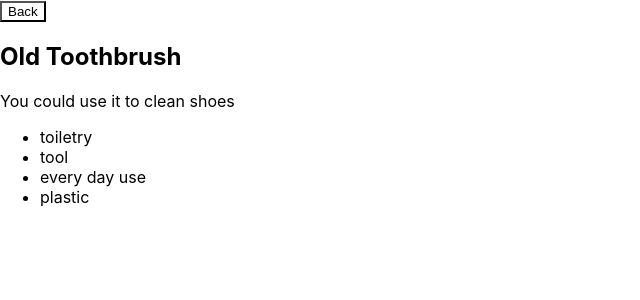
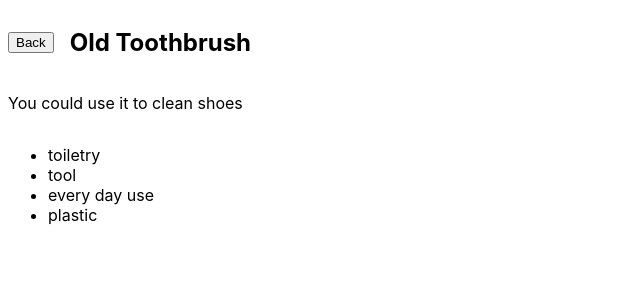
Before and after one commit to phlgr/react-stuff, a React (Vite) app: page /stuff/1 in a window 1280 px wide. Shown: the top 300 px of the page, without its empty margins (0-640 px from the left). Built offline with nearby package versions, Linux system fonts and the light colour scheme.

Commit message:
💄 Style DetailCard

```diff
--- a/src/app/components/DetailCard/DetailCard.tsx
+++ b/src/app/components/DetailCard/DetailCard.tsx
@@ -13,22 +13,35 @@ export default function DetailCard({
   categories,
 }: DetailCardProps): JSX.Element {
   return (
-    <article>
+    <Card>
       <Button>Back</Button>
       <h2>{name}</h2>
-      <p>{description}</p>
-      <ul>
+      <Description>{description}</Description>
+      <Categories>
         {categories.map((category) => (
           <li key={category}>{category}</li>
         ))}
-      </ul>
-    </article>
+      </Categories>
+    </Card>
   );
 }
 
+const Card = styled.article`
+  display: grid;
+  border-radius: 1rem;
+  padding: 0.5rem;
+  grid-template-columns: auto 3fr;
+  column-gap: 1rem;
+`;
+
 const Button = styled.button`
-  background: white;
-  :hover {
-    background: hotpink;
-  }
+  place-self: center;
 `;
+
+const Description = styled.p`
+  grid-column: 1 / span 2;
+`;
+
+const Categories = styled.ul`
+  grid-column: 1 / span 2;
+`;
```
